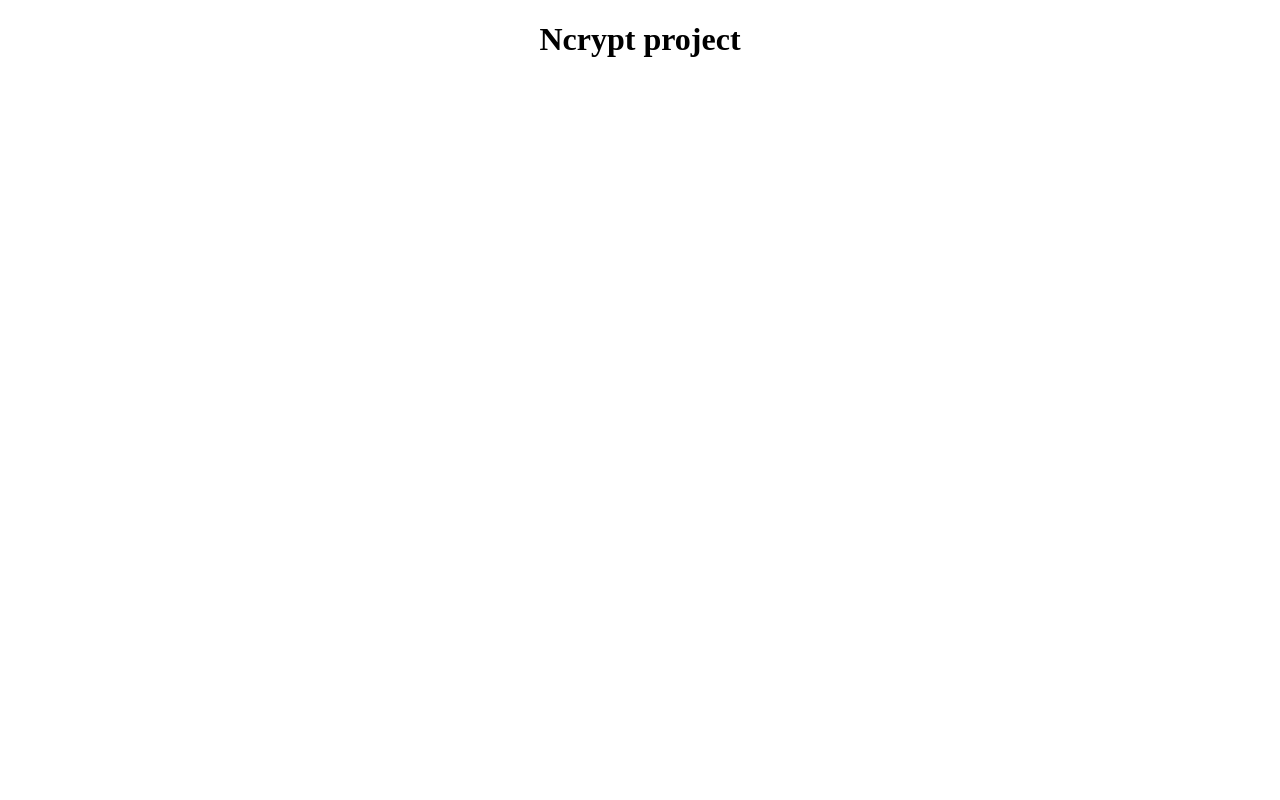
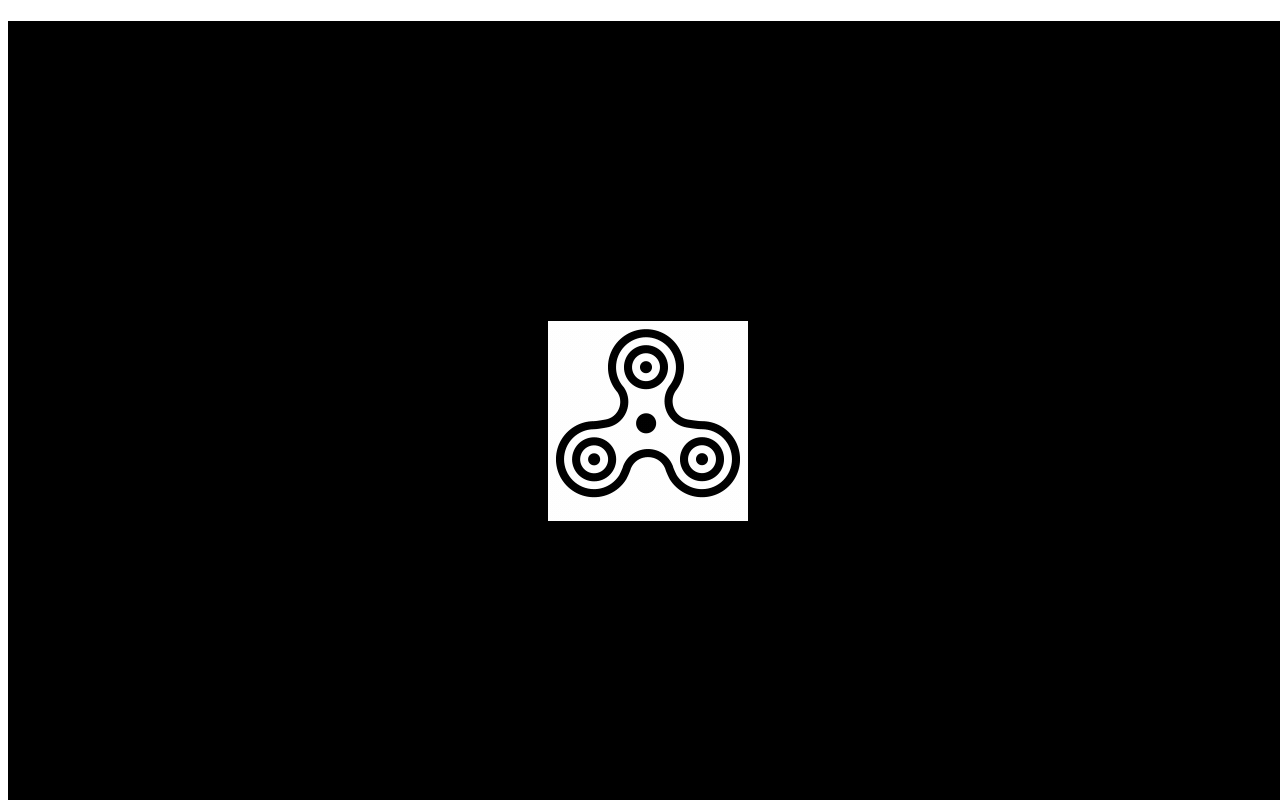
Before and after one commit to BhavyaBajaj/Ncrypt, a plain HTML site: page index.html in a window 1280 px wide. Drawn offline with Linux system fonts and the light colour scheme.

Commit message:
Update index.html

```diff
--- a/index.html
+++ b/index.html
@@ -12,11 +12,5 @@
     <div id="loading"></div>
     <h1 style="text-align:center;">Ncrypt project</h1>
 
-    <script>
-        var loader = document.getElementById("loading");
-         function myLoader(){
-            loader.style.display='none';
-         }
-    </script>
 </body>
 </html>
```
